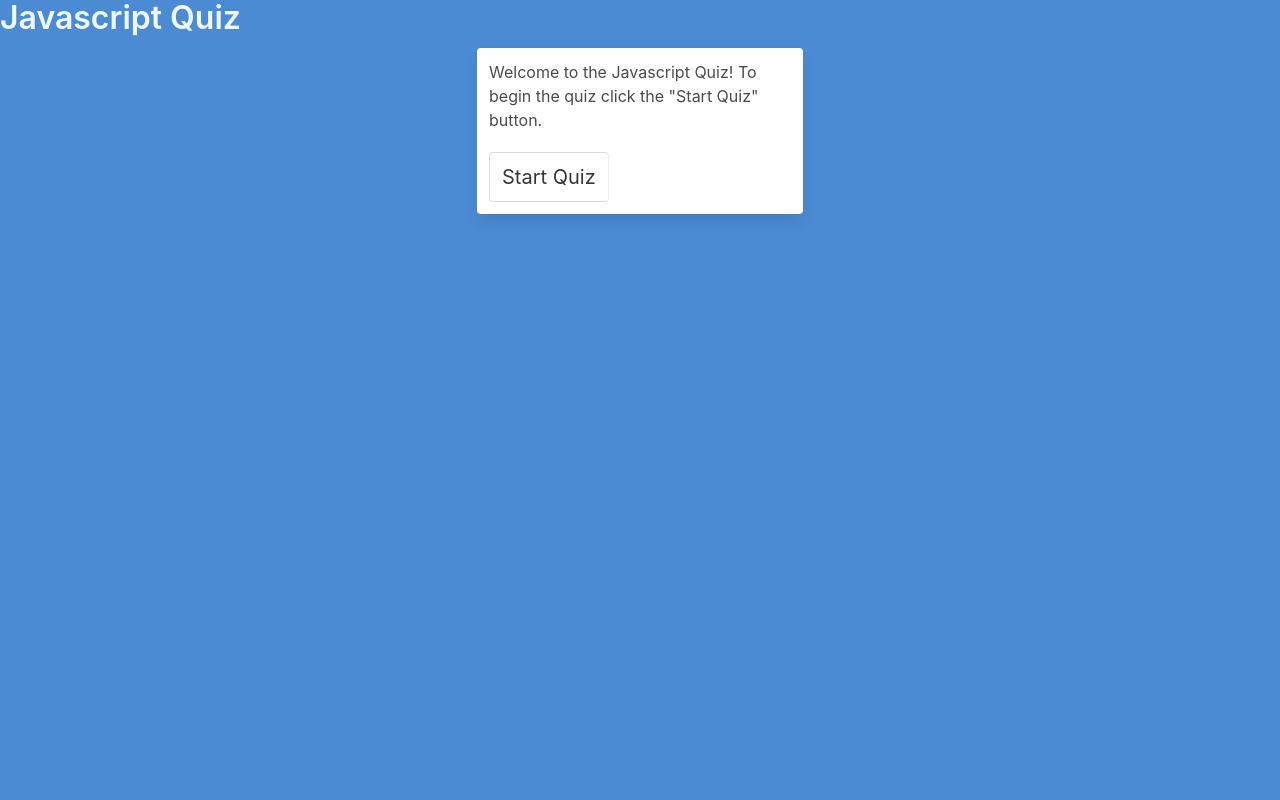
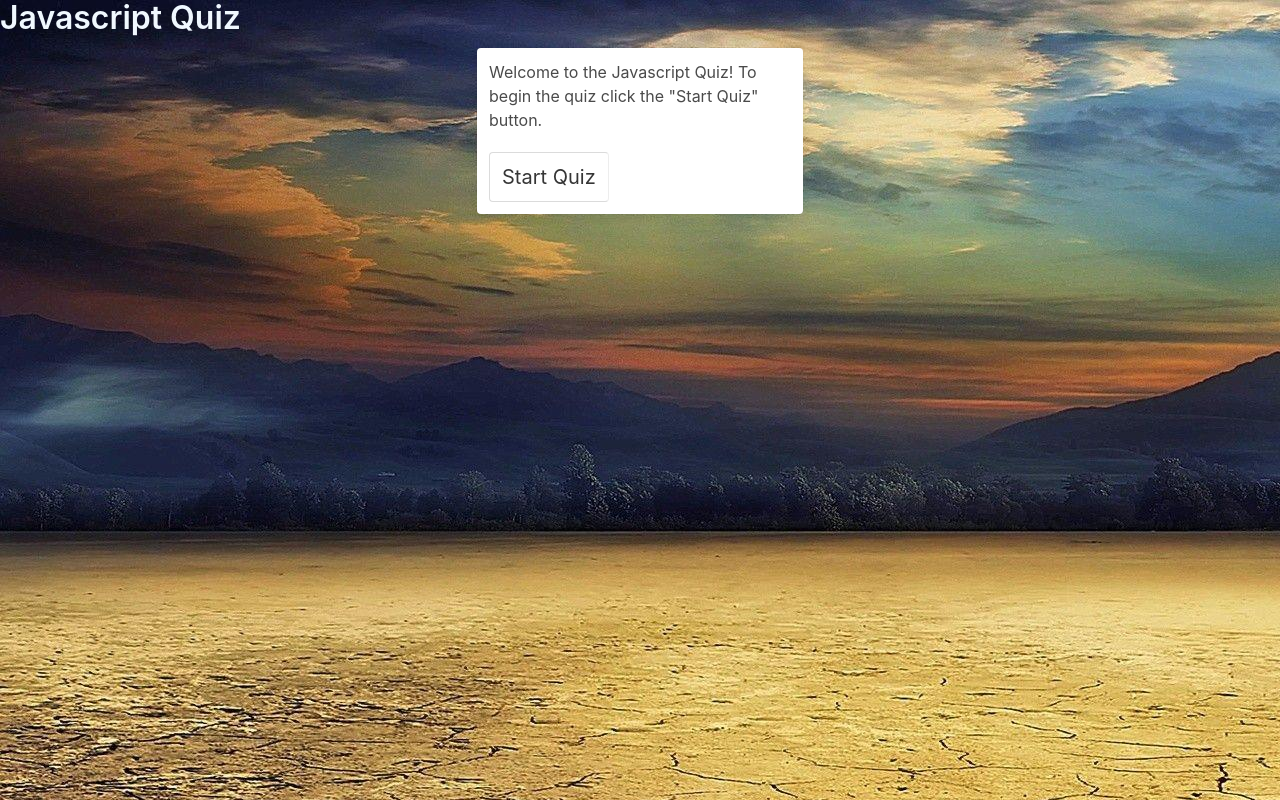
Before and after one commit to Villzies/JS_Quiz, a plain HTML site: page index.html in a window 1280 px wide. Drawn offline with nearby package versions, Linux system fonts and the light colour scheme; the site is published under a folder, as on GitHub Pages, so addresses that start at the root find nothing.

Commit message:
Updated pathing for image

```diff
--- a/assets/style.css
+++ b/assets/style.css
@@ -1,6 +1,6 @@
 html {
     background-color: #4b8bd4;
-    background-image: url('/assets/wasteland.jpg');
+    background-image: url('./wasteland.jpg');
 }
 
 .title {
```
